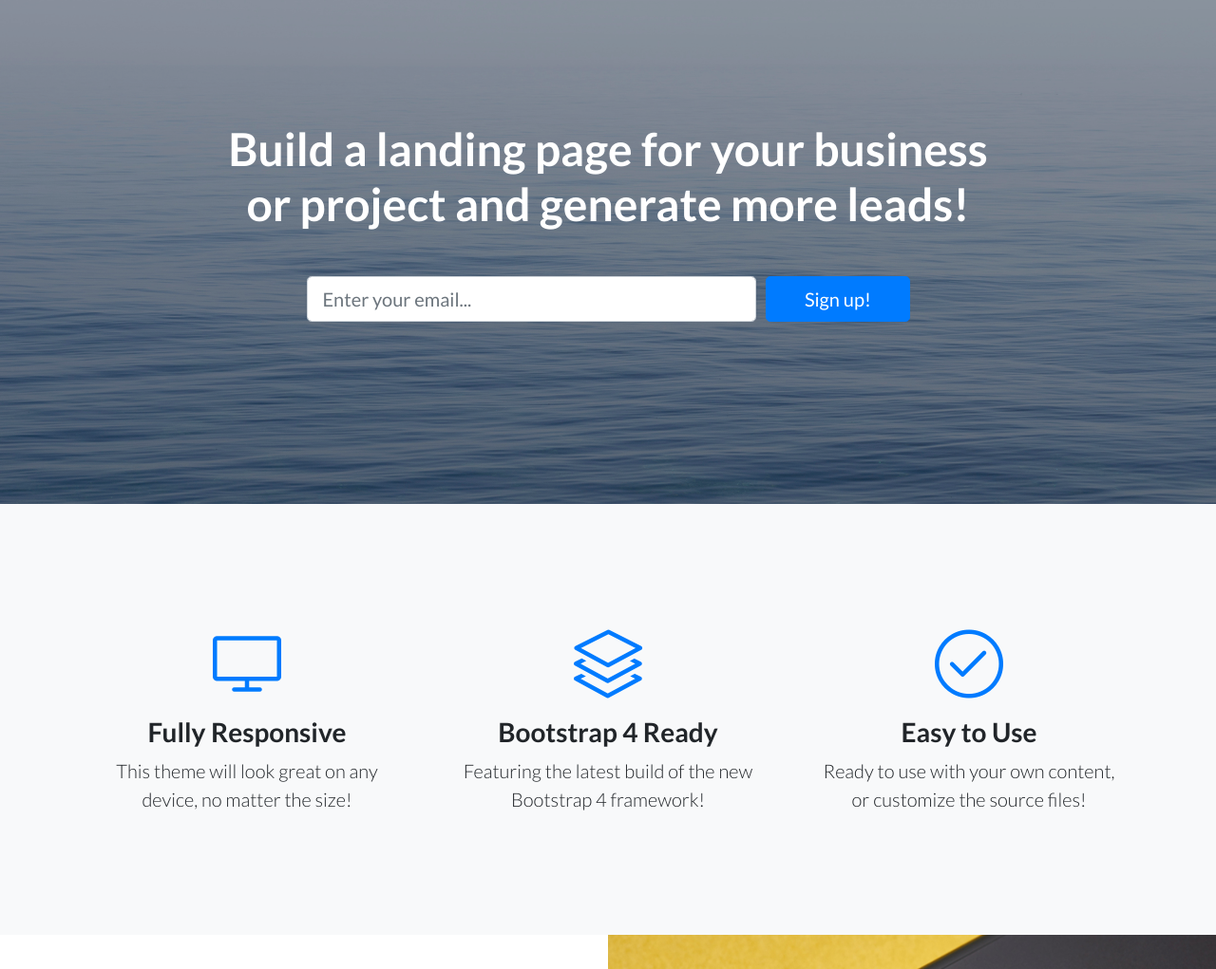
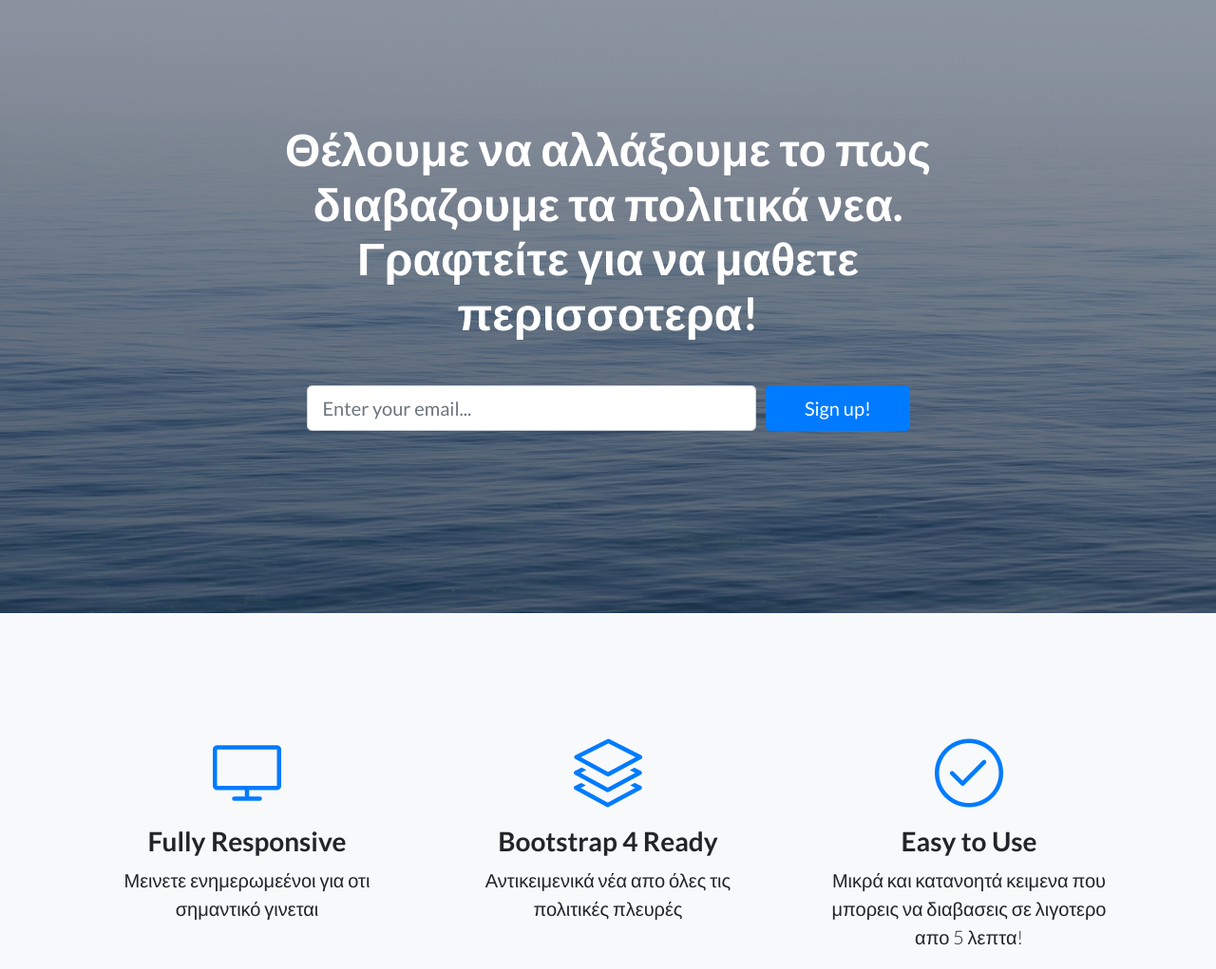
Before and after one commit to DeemosProject/DeemosProject2.github.io, a website: page index.html in a window 1280 px wide. Shown: the part 120-1141 px from the top of the page at 95% size. Drawn offline with Linux system fonts and the light colour scheme.

Commit message:
Update index.html

```diff
--- a/index.html
+++ b/index.html
@@ -39,7 +39,7 @@
       <div class="container">
         <div class="row">
           <div class="col-xl-9 mx-auto">
-            <h1 class="mb-5">Build a landing page for your business or project and generate more leads!</h1>
+            <h1 class="mb-5">Θέλουμε να αλλάξουμε το πως διαβαζουμε τα πολιτικά νεα. Γραφτείτε για να μαθετε περισσοτερα!</h1>
           </div>
           <div class="col-md-10 col-lg-8 col-xl-7 mx-auto">
             <form>
@@ -67,7 +67,7 @@
                 <i class="icon-screen-desktop m-auto text-primary"></i>
               </div>
               <h3>Fully Responsive</h3>
-              <p class="lead mb-0">This theme will look great on any device, no matter the size!</p>
+              <p class="lead mb-0">Μεινετε ενημερωμεένοι για οτι σημαντικό γινεται</p>
             </div>
           </div>
           <div class="col-lg-4">
@@ -76,7 +76,7 @@
                 <i class="icon-layers m-auto text-primary"></i>
               </div>
               <h3>Bootstrap 4 Ready</h3>
-              <p class="lead mb-0">Featuring the latest build of the new Bootstrap 4 framework!</p>
+              <p class="lead mb-0">Αντικειμενικά νέα απο όλες τις πολιτικές πλευρές</p>
             </div>
           </div>
           <div class="col-lg-4">
@@ -85,7 +85,7 @@
                 <i class="icon-check m-auto text-primary"></i>
               </div>
               <h3>Easy to Use</h3>
-              <p class="lead mb-0">Ready to use with your own content, or customize the source files!</p>
+              <p class="lead mb-0">Μικρά και κατανοητά κειμενα που μπορεις να διαβασεις σε λιγοτερο απο 5 λεπτα!</p>
             </div>
           </div>
         </div>
```
